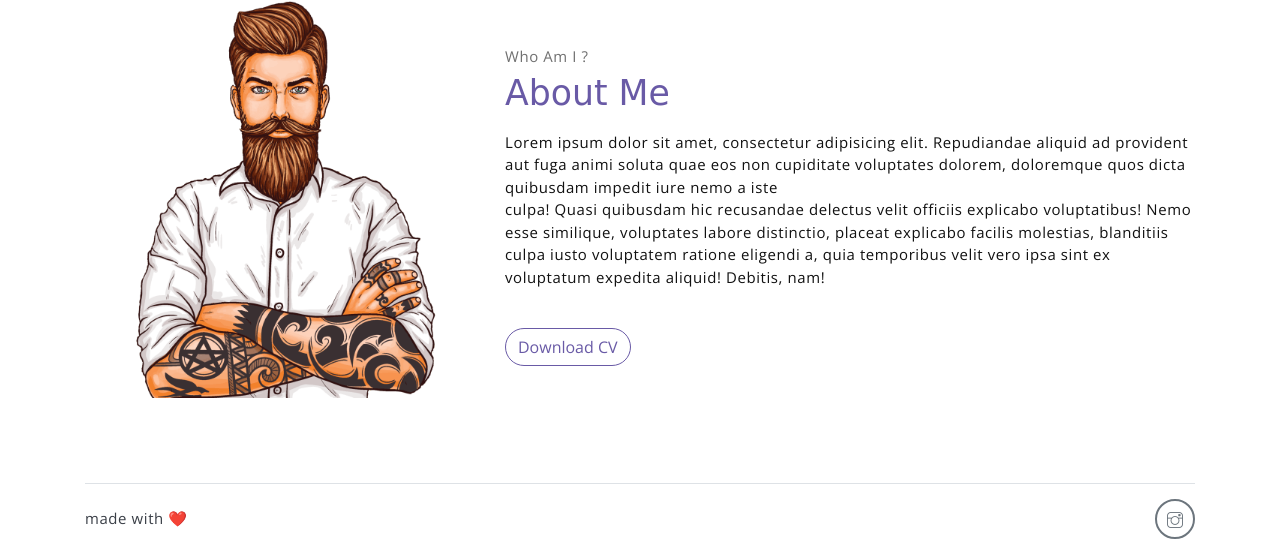
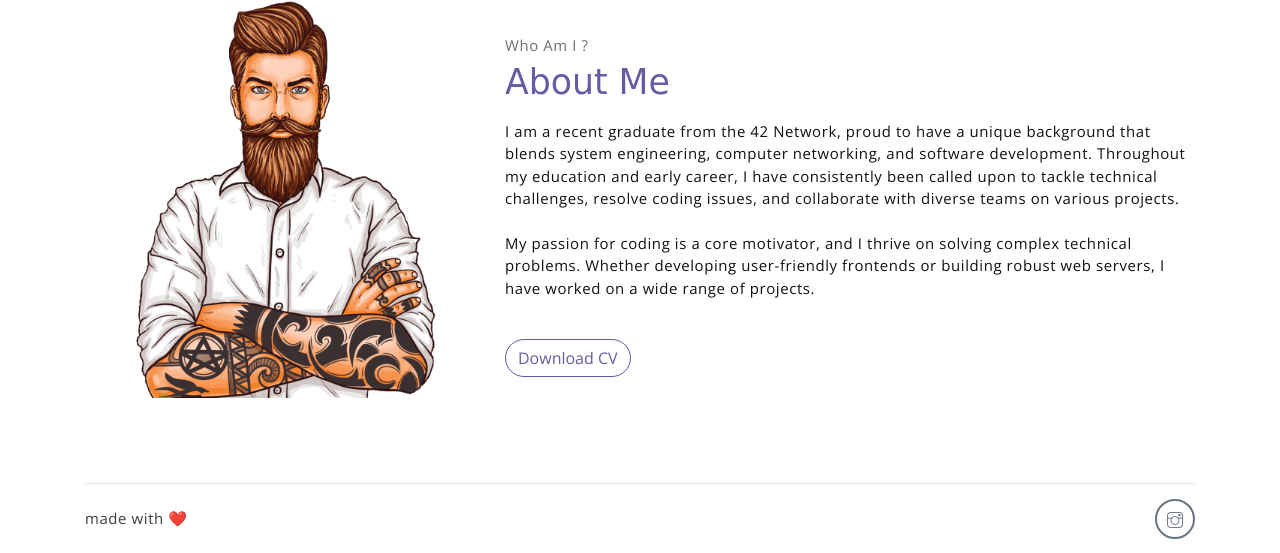
Before and after one commit to samjaabo/portfolio, a plain HTML site: page index.html in a window 1280 px wide. Shown: the part 802-1355 px from the top of the page. Drawn offline with nearby package versions, Linux system fonts and the light colour scheme; a web font is replaced by a local one.

Commit message:
Update index.html

```diff
--- a/index.html
+++ b/index.html
@@ -44,8 +44,8 @@
                     <p class="section-subtitle">Who Am I ?</p>
                     <h2 class="section-title mb-3">About Me</h2>
                     <p>
-                        Lorem ipsum dolor sit amet, consectetur adipisicing elit. Repudiandae aliquid ad provident aut fuga animi soluta quae eos non cupiditate voluptates dolorem, doloremque quos dicta quibusdam impedit iure nemo a iste
-                        <br>culpa! Quasi quibusdam hic recusandae delectus velit officiis explicabo voluptatibus! Nemo esse similique, voluptates labore distinctio, placeat explicabo facilis molestias, blanditiis culpa iusto voluptatem ratione eligendi a, quia temporibus velit vero ipsa sint ex voluptatum expedita aliquid! Debitis, nam!
+                        I am a recent graduate from the 42 Network, proud to have a unique background that blends system engineering, computer networking, and software development. Throughout my education and early career, I have consistently been called upon to tackle technical challenges, resolve coding issues, and collaborate with diverse teams on various projects.
+<br><br>My passion for coding is a core motivator, and I thrive on solving complex technical problems. Whether developing user-friendly frontends or building robust web servers, I have worked on a wide range of projects.
                     </p>
                     <button class="btn-rounded btn btn-outline-primary mt-4">Download CV</button>
                 </div>
```
